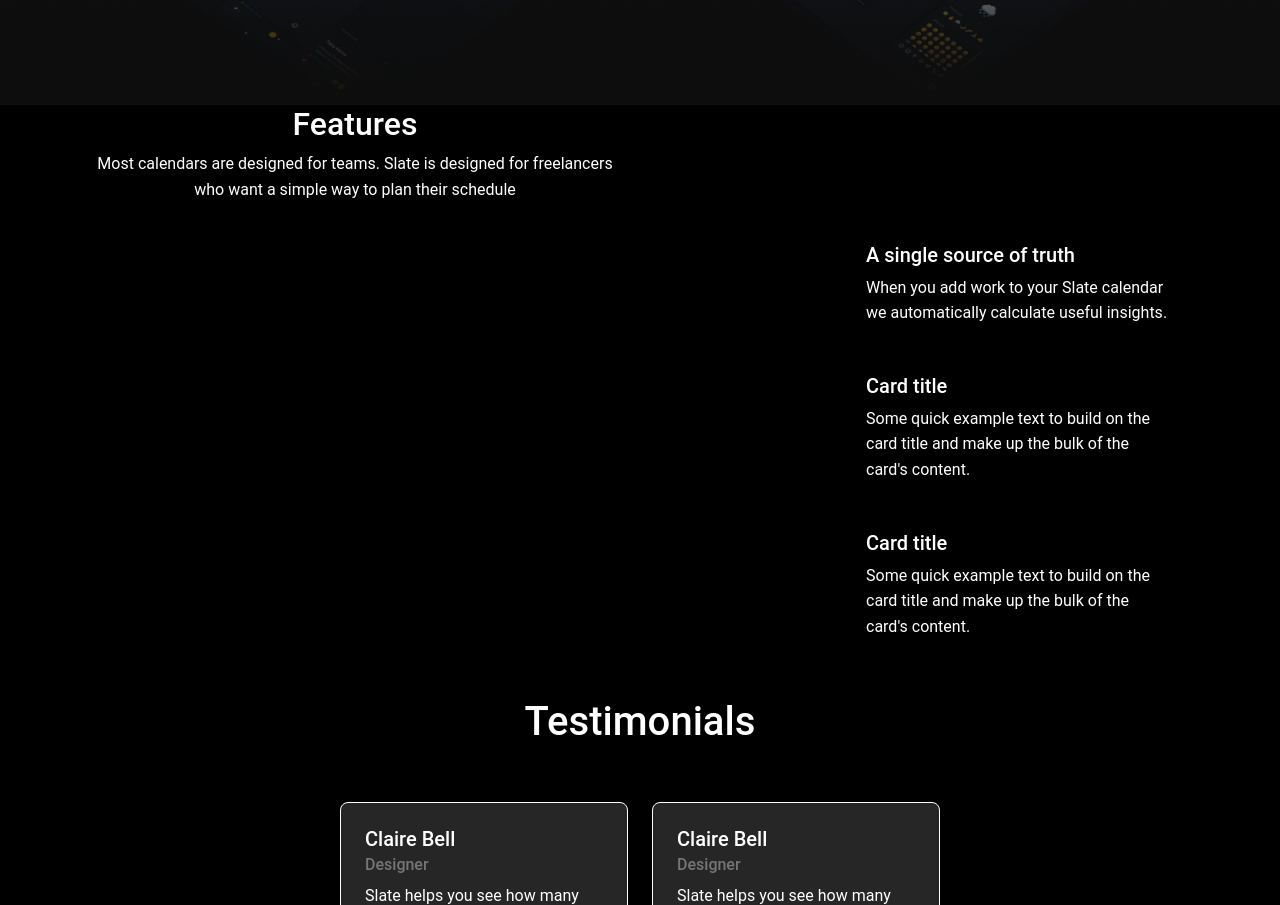
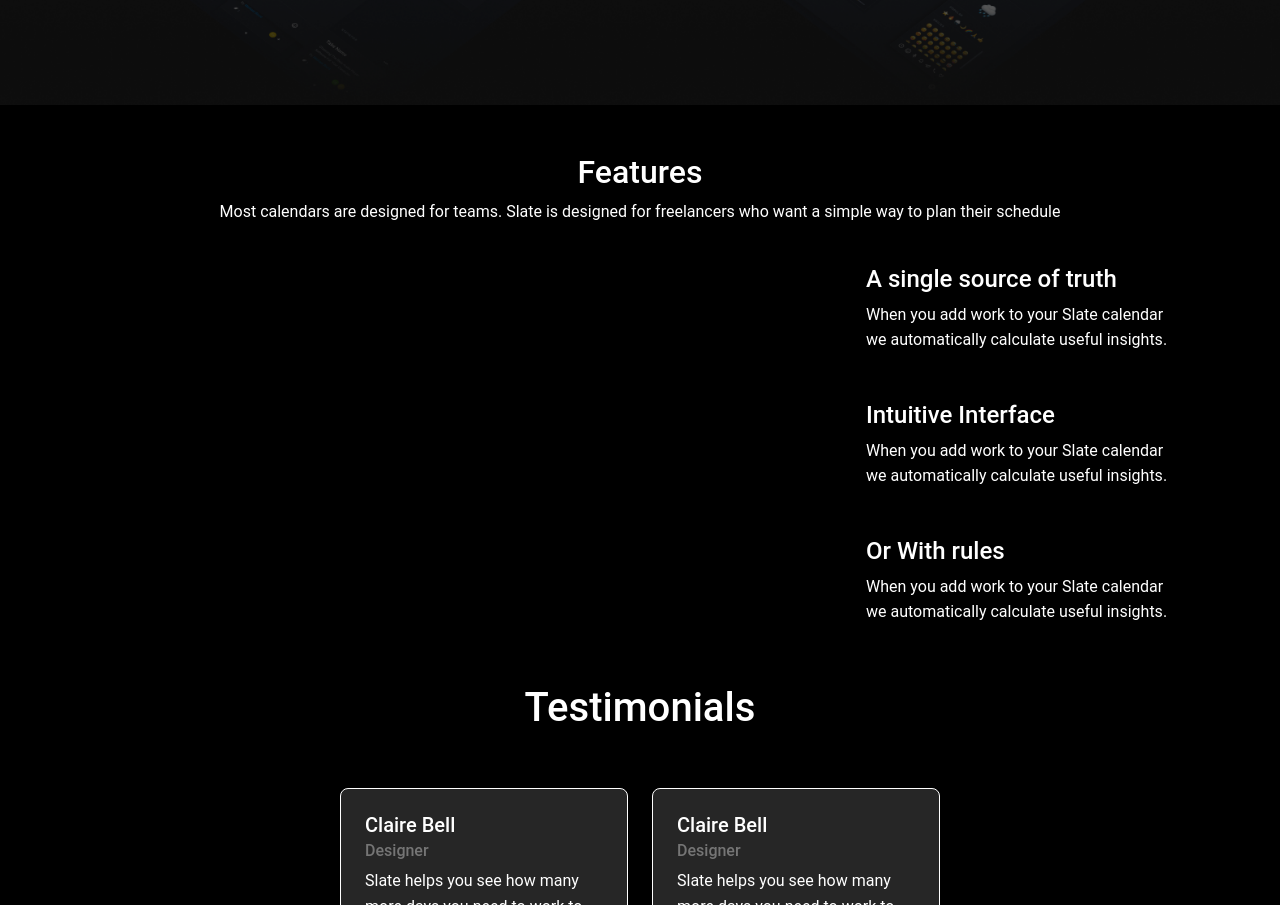
Before and after one commit to SimplyyRalph/FigmaLand, a plain HTML site: page Figma Land/index.html in a window 1280 px wide. Shown: the part 895-1800 px from the top of the page. Drawn offline with Linux system fonts and the light colour scheme.

Commit message:
fixed aside

```diff
--- a/Figma Land/index.html
+++ b/Figma Land/index.html
@@ -87,34 +87,37 @@
 <section class="features" style="background-color: black;">
   <div class="container">
     <div class="row justify-content-end">
-      <div class="col-md-6 text-center">
+      <div class="col-md-12 text-center mt-5">
         <h2>Features</h2>
         <p>Most calendars are designed for teams. Slate is designed for freelancers who want a simple way to plan their schedule</p>
       </div>
       <div class="col-md"></div>
-      <div class="col-md-8"></div>
+      <div class="col-md-8">
+
+
+
+      </div>
       <div class="col-md-4 ">
         <div class="card text-white bg-transparent">
           <div class="card-body">
-            <h5 class="card-title">A single source of truth</h5>
+            <h4 class="card-title bold">A single source of truth</h4>
             <p class="card-text">
               When you add work to your Slate calendar we automatically calculate useful insights.
             </p>
           </div>
 
           <div class="card-body">
-            <h5 class="card-title">Card title</h5>
+            <h4 class="card-title">Intuitive Interface</h5>
             <p class="card-text">
-              Some quick example text to build on the card title and make up the bulk of the
-              card's content.
+              When you add work to your Slate calendar we automatically calculate useful insights.
+
             </p>
           </div>
 
           <div class="card-body">
-            <h5 class="card-title">Card title</h5>
+            <h4 class="card-title">Or With rules</h4>
             <p class="card-text">
-              Some quick example text to build on the card title and make up the bulk of the
-              card's content.
+              When you add work to your Slate calendar we automatically calculate useful insights.
             </p>
           </div>
         </div>
```
